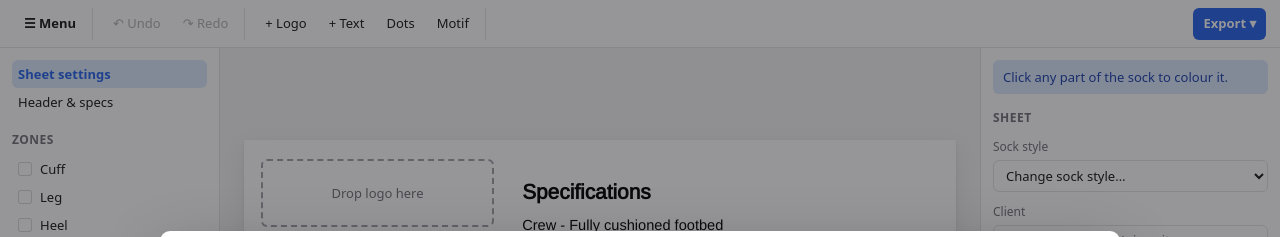
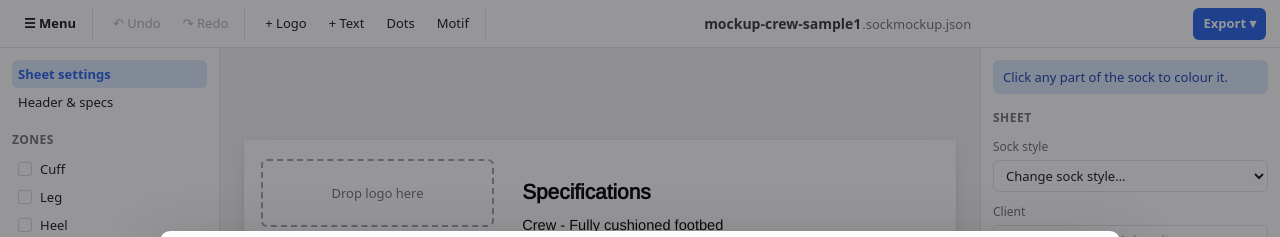
Before and after one commit to CadPosting/sock-mockup-studio, a website built with Vite: page index.html in a window 1280 px wide. Shown: the top 237 px of the page. Built offline with nearby package versions, Linux system fonts and the light colour scheme.

Commit message:
feat: implement file name input in top bar with automatic naming and save functionality

```diff
--- a/src/editor/shell.ts
+++ b/src/editor/shell.ts
@@ -6,13 +6,13 @@
 import { newId, STYLE_PRESETS } from '../model/defaults'
 import type { Mockup, Placement, ZoneId } from '../model/types'
 import { copyPng, downloadBlob, exportFileName, exportPng } from '../io/export-png'
-import { isMockupFile, nextSample, saveWorkbookFile } from '../io/file'
+import { FILE_EXT, isMockupFile, nextSample, saveWorkbookFile, workbookFileName } from '../io/file'
 import { checkLogoFile } from '../io/upload'
 import { readImage } from '../util/palette'
 import { render } from '../render/sheet'
 import type { Store } from '../store/store'
 import { createWorkbook } from '../store/workbook'
-import { defaultSheetName, type WorkbookData } from '../model/workbook'
+import { defaultSheetName, MAX_FILE_NAME, type WorkbookData } from '../model/workbook'
 import { createSheetTabs } from './sheet-tabs'
 import { h } from './dom'
 import { viewCentre } from './geometry'
@@ -165,13 +165,48 @@ export function mountEditor(root: HTMLElement, store: Store) {
   }, listen)
 
 
+  // File name, centre of the top bar: click to type a name. Empty = automatic (from the open
+  // sheet), shown as the placeholder. Used for Save and the PDF; PNGs stay named per sheet.
+  const fileNameInput = h('input', {
+    class: 'file-name__input',
+    type: 'text',
+    maxlength: String(MAX_FILE_NAME),
+    'aria-label': 'File name',
+    title: 'File name (click to rename)',
+    spellcheck: 'false',
+  })
+  const fileNameField = h('label', { class: 'file-name' }, fileNameInput, h('span', { class: 'file-name__ext', 'aria-hidden': 'true' }, `.${FILE_EXT}`))
+  const autoFileName = () => workbookFileName({ ...workbook.data(), name: '' }, FILE_EXT).slice(0, -(FILE_EXT.length + 1))
+  const syncFileName = () => {
+    fileNameInput.placeholder = autoFileName()
+    if (document.activeElement !== fileNameInput) fileNameInput.value = workbook.fileName()
+    // Size the box to its text, so the name sits centred without a wide empty field.
+    fileNameInput.style.width = `${Math.max(12, (fileNameInput.value || fileNameInput.placeholder).length + 1)}ch`
+  }
+  // Applied as you type, so Ctrl+S mid-edit saves under the new name; Esc puts the old one back.
+  let nameBefore = ''
+  fileNameInput.addEventListener('focus', () => (nameBefore = workbook.fileName()))
+  fileNameInput.addEventListener('input', () => {
+    workbook.setFileName(fileNameInput.value)
+    fileNameInput.style.width = `${Math.max(12, (fileNameInput.value || fileNameInput.placeholder).length + 1)}ch`
+  })
+  fileNameInput.addEventListener('keydown', (e) => {
+    if (e.key === 'Enter') fileNameInput.blur()
+    if (e.key === 'Escape') {
+      workbook.setFileName(nameBefore)
+      fileNameInput.value = nameBefore
+      fileNameInput.blur()
+    }
+  })
+  fileNameInput.addEventListener('blur', syncFileName)
+
   const topbar = h(
     'header',
     { class: 'topbar' },
     group(mainMenu, layersToggle),
     group(undo, redo),
     group(addLogoBtn, addTextBtn, dots, motifBtn),
-    h('div', { class: 'topbar__spacer' }),
+    h('div', { class: 'topbar__spacer' }, fileNameField),
     group(exportMenu),
   )
 
@@ -278,7 +313,7 @@ export function mountEditor(root: HTMLElement, store: Store) {
     const sig = workbook.signature()
     if (lastSavedSig) return sig.length !== lastSavedSig.length || sig.some((x, i) => x !== lastSavedSig![i])
     const { sheets } = workbook.data()
-    return sheets.length > 1 || sheets.some((sh, i) => hasWork(sh.mockup) || sh.name !== defaultSheetName(sh.mockup, i))
+    return sheets.length > 1 || workbook.fileName() !== '' || sheets.some((sh, i) => hasWork(sh.mockup) || sh.name !== defaultSheetName(sh.mockup, i))
   }
 
   /** Finish a text edit / stop a drag before the document is replaced, so neither can write into it. */
@@ -438,7 +473,7 @@ export function mountEditor(root: HTMLElement, store: Store) {
       if (kind === 'pdf') {
         // Loaded on first use only: jsPDF + svg2pdf are most of the bundle (TDD §9).
         const { exportPdf } = await import('../io/export-pdf')
-        const pdfName = exportFileName(m, 'pdf')
+        const pdfName = workbookFileName(workbook.data(), 'pdf')
         // One page per sheet tab, in tab order: the factory gets every sample in one file.
         const all = workbook.data().sheets.map((sh) => sh.mockup)
         downloadBlob(await exportPdf(all), pdfName)
@@ -606,10 +641,11 @@ export function mountEditor(root: HTMLElement, store: Store) {
     overlay.draw()
     layers.replaceChildren(renderLayers(m, selectKey(selection.get())))
     inspector.sync(m)
+    syncFileName()
     undo.disabled = !store.canUndo()
     redo.disabled = !store.canRedo()
   }
-  const unsubscribe = [store.subscribe(update), selection.subscribe(update), workbook.subscribe(tabs.draw)]
+  const unsubscribe = [store.subscribe(update), selection.subscribe(update), workbook.subscribe(tabs.draw), workbook.subscribe(syncFileName)]
   lifetime.signal.addEventListener('abort', () => unsubscribe.forEach((u) => u()))
   update()
 
--- a/src/io/export-png.ts
+++ b/src/io/export-png.ts
@@ -7,7 +7,7 @@ import { embeddedFontCss } from './fonts'
 
 export const EXPORT_SCALE = 2 // 2048 x 1536 (PRD 5.9)
 
-const slug = (s: string) =>
+export const slug = (s: string) =>
   s
     .normalize('NFKD')
     .replace(/[̀-ͯ]/g, '')
--- a/src/io/file.ts
+++ b/src/io/file.ts
@@ -3,7 +3,7 @@
 
 import type { Mockup } from '../model/types'
 import { serializeWorkbook, type WorkbookData } from '../model/workbook'
-import { downloadBlob, exportFileName } from './export-png'
+import { downloadBlob, exportFileName, slug } from './export-png'
 
 export const FILE_EXT = 'sockmockup.json'
 
@@ -12,9 +12,15 @@ export function serializeMockup(m: Mockup): string {
   return JSON.stringify(m)
 }
 
-/** Save every sheet tab in one file, named after the open sheet. */
+/** The file's download name: the name the user typed, else one made from the open sheet. */
+export function workbookFileName(wb: WorkbookData, ext: string): string {
+  const typed = wb.name ? slug(wb.name) : ''
+  return typed ? `${typed}.${ext}` : exportFileName(wb.sheets[wb.active].mockup, ext)
+}
+
+/** Save every sheet tab in one file. */
 export function saveWorkbookFile(wb: WorkbookData): string {
-  const name = exportFileName(wb.sheets[wb.active].mockup, FILE_EXT)
+  const name = workbookFileName(wb, FILE_EXT)
   downloadBlob(new Blob([serializeWorkbook(wb)], { type: 'application/json' }), name)
   return name
 }
--- a/src/model/workbook.ts
+++ b/src/model/workbook.ts
@@ -7,10 +7,12 @@ import type { Mockup } from './types'
 
 export const MAX_SHEETS = 50
 export const MAX_SHEET_NAME = 40
+export const MAX_FILE_NAME = 80
 export const WORKBOOK_FORMAT = 'sockmockup-workbook'
 
 export type SheetData = { name: string; mockup: Mockup }
-export type WorkbookData = { sheets: SheetData[]; active: number }
+/** `name` is the file name the user typed; empty means automatic (from the open sheet). */
+export type WorkbookData = { sheets: SheetData[]; active: number; name?: string }
 
 const DAMAGED = "This file isn't a Sock Mockup Studio file (or it's damaged)."
 
@@ -24,9 +26,13 @@ export function cleanSheetName(name: string): string {
   return name.replace(/\s+/g, ' ').trim().slice(0, MAX_SHEET_NAME)
 }
 
+export function cleanFileName(name: string): string {
+  return name.replace(/\.sockmockup\.json$|\.json$/i, '').replace(/\s+/g, ' ').trim().slice(0, MAX_FILE_NAME)
+}
+
 /** The workbook as it's stored: in a file (as JSON) and in the autosaved draft. */
 export function workbookRecord(wb: WorkbookData) {
-  return { format: WORKBOOK_FORMAT, version: 1, active: wb.active, sheets: wb.sheets }
+  return { format: WORKBOOK_FORMAT, version: 1, active: wb.active, sheets: wb.sheets, ...(wb.name ? { name: wb.name } : {}) }
 }
 
 export function serializeWorkbook(wb: WorkbookData): string {
@@ -45,8 +51,9 @@ export function readWorkbook(raw: unknown): WorkbookData {
     return { sheets: [{ name: defaultSheetName(mockup, 0), mockup }], active: 0 }
   }
   if (typeof r.version !== 'number' || r.version > 1) throw new MockupFileError('This file was made by a newer version of the tool.')
-  const keys = Object.keys(r).sort().join(',')
+  const keys = Object.keys(r).filter((k) => k !== 'name').sort().join(',')
   if (keys !== 'active,format,sheets,version') throw new MockupFileError(DAMAGED)
+  if ('name' in r && (typeof r.name !== 'string' || r.name.length > MAX_FILE_NAME)) throw new MockupFileError(DAMAGED)
   if (!Array.isArray(r.sheets) || r.sheets.length === 0 || r.sheets.length > MAX_SHEETS) throw new MockupFileError(DAMAGED)
   const sheets = r.sheets.map((s: unknown, i): SheetData => {
     if (typeof s !== 'object' || s === null || Object.keys(s).sort().join(',') !== 'mockup,name') throw new MockupFileError(DAMAGED)
@@ -57,5 +64,6 @@ export function readWorkbook(raw: unknown): WorkbookData {
   })
   const active = r.active
   if (typeof active !== 'number' || !Number.isInteger(active) || active < 0 || active >= sheets.length) throw new MockupFileError(DAMAGED)
-  return { sheets, active }
+  const name = typeof r.name === 'string' ? cleanFileName(r.name) : ''
+  return name ? { sheets, active, name } : { sheets, active }
 }
--- a/src/store/workbook.ts
+++ b/src/store/workbook.ts
@@ -2,7 +2,7 @@
 // before); the others are parked here as store snapshots, each with its own undo history.
 
 import { newId } from '../model/defaults'
-import { cleanSheetName, MAX_SHEETS, type SheetData, type WorkbookData } from '../model/workbook'
+import { cleanFileName, cleanSheetName, MAX_SHEETS, type SheetData, type WorkbookData } from '../model/workbook'
 import type { Store, StoreSnapshot } from './store'
 
 type Sheet = { id: string; name: string; snap: StoreSnapshot | null } // snap is null for the open sheet
@@ -12,6 +12,7 @@ export type Workbook = ReturnType<typeof createWorkbook>
 export function createWorkbook(store: Store, firstName: string) {
   let sheets: Sheet[] = [{ id: newId('sheet'), name: firstName, snap: null }]
   let activeId = sheets[0].id
+  let fileName = '' // empty = automatic
   const listeners = new Set<() => void>()
   const emit = () => listeners.forEach((fn) => fn())
   const index = (id: string) => sheets.findIndex((s) => s.id === id)
@@ -35,6 +36,14 @@ export function createWorkbook(store: Store, firstName: string) {
     list: () => sheets.map((s) => ({ id: s.id, name: s.name, active: s.id === activeId })),
     activeId: () => activeId,
     canAdd: () => sheets.length < MAX_SHEETS,
+    fileName: () => fileName,
+
+    setFileName(name: string) {
+      const clean = cleanFileName(name)
+      if (clean === fileName) return
+      fileName = clean
+      emit()
+    },
 
     switchTo(id: string) {
       if (id === activeId || index(id) < 0) return
@@ -79,11 +88,13 @@ export function createWorkbook(store: Store, firstName: string) {
       return {
         sheets: sheets.map((s) => ({ name: s.name, mockup: s.snap ? s.snap.state : store.get() })),
         active: index(activeId),
+        ...(fileName ? { name: fileName } : {}),
       }
     },
 
     /** Replace all sheets (open file, new mockup, resume draft). Every sheet starts a fresh history. */
     load(wb: WorkbookData) {
+      fileName = wb.name ?? ''
       sheets = wb.sheets.map((s) => ({ id: newId('sheet'), name: s.name, snap: { state: s.mockup, past: [], future: [] } }))
       activeId = sheets[Math.min(wb.active, sheets.length - 1)].id
       const target = sheets[index(activeId)]
@@ -94,7 +105,7 @@ export function createWorkbook(store: Store, firstName: string) {
 
     /** Identity of what's saved: sheet names plus each sheet's state object (edits make new ones). */
     signature(): unknown[] {
-      return sheets.flatMap((s) => [s.name, s.snap ? s.snap.state : store.get()])
+      return [fileName, ...sheets.flatMap((s) => [s.name, s.snap ? s.snap.state : store.get()])]
     },
   }
 }
--- a/src/style.css
+++ b/src/style.css
@@ -983,3 +983,56 @@ body {
   border: 0;
   border-top: 1px solid var(--line);
 }
+
+/* File name, centred in the top bar; looks like plain text until hovered or clicked. */
+.topbar__spacer {
+  display: flex;
+  justify-content: center;
+  min-width: 0;
+}
+
+.file-name {
+  display: flex;
+  align-items: baseline;
+  min-width: 0;
+  max-width: 100%;
+  padding: 2px 8px;
+  border: 1px solid transparent;
+  border-radius: var(--radius);
+  cursor: text;
+  transition: border-color 0.12s, background 0.12s;
+}
+
+.file-name:hover {
+  border-color: var(--line);
+  background: var(--bg);
+}
+
+.file-name:focus-within {
+  border-color: var(--accent);
+  background: var(--panel);
+}
+
+.file-name__input {
+  min-width: 0;
+  max-width: 48ch;
+  border: 0;
+  outline: none;
+  background: transparent;
+  font: inherit;
+  font-size: 14px;
+  font-weight: 600;
+  color: var(--text);
+  text-align: right;
+}
+
+.file-name__input::placeholder {
+  color: var(--text);
+  opacity: 0.85;
+}
+
+.file-name__ext {
+  font-size: 13px;
+  color: var(--muted);
+  white-space: nowrap;
+}
```
Also changed, not shown: tests/unit/sheet-tabs.test.ts (+42 -0 lines).
